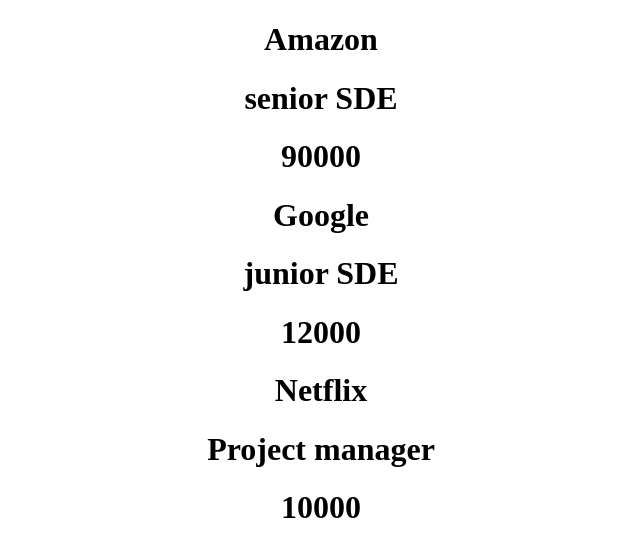
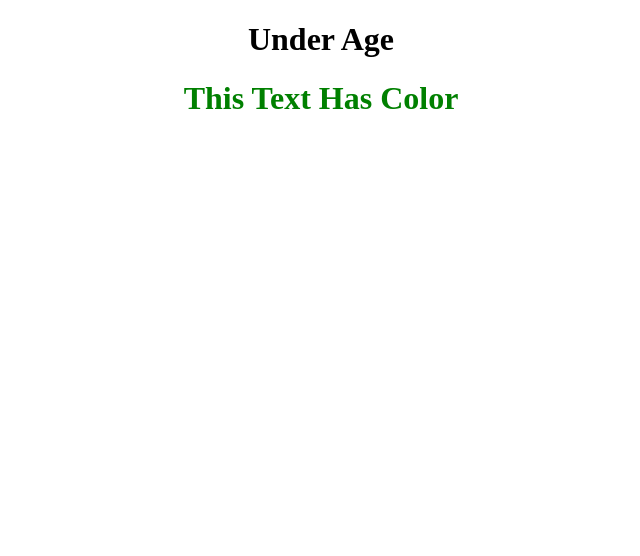
Before and after one commit to yogi2210/react-notes, a React (Create React App) app: page / in a window 1280 px wide. Shown: the top 556 px of the page, without its empty margins (319-959 px from the left). Built offline with nearby package versions, Linux system fonts and the light colour scheme.

Commit message:
ternary operator

```diff
--- a/src/App.js
+++ b/src/App.js
@@ -2,26 +2,19 @@
 import './App.css';
 
 function App() {
+
+  const age = 10
+  const isGreen = true
+
   return (
     <div className="App">
-      < Job position = "senior SDE" salary = {90000} company="Amazon" />
-      < Job position = "junior SDE" salary ={12000} company="Google" />
-      < Job position = "Project manager" salary = {10000} company="Netflix" />
+     {age >= 18 ? <h1>Over Age</h1> : <h1>Under Age</h1>  }
+     <h1 style={{color : isGreen ? "green" : "red" }} >This Text Has Color</h1>
+
+
     </div>
   );
 }
 
-const Job = (props) =>{
-  return (
-    <>
-      <h1> {props.company} </h1>
-      <h1> {props.position} </h1>
-      <h1> {props.salary} </h1>
-    </>
-  )
-}
-
-
-
 
 export default App;
```
